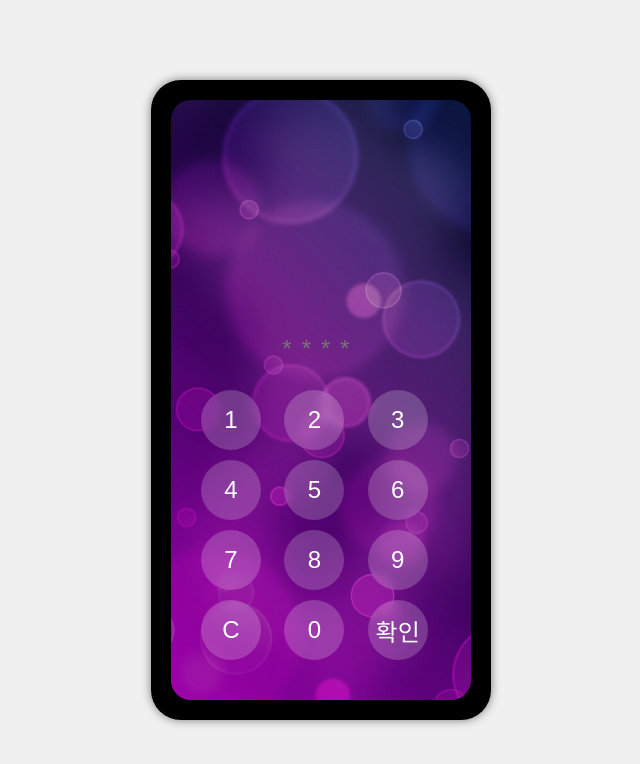
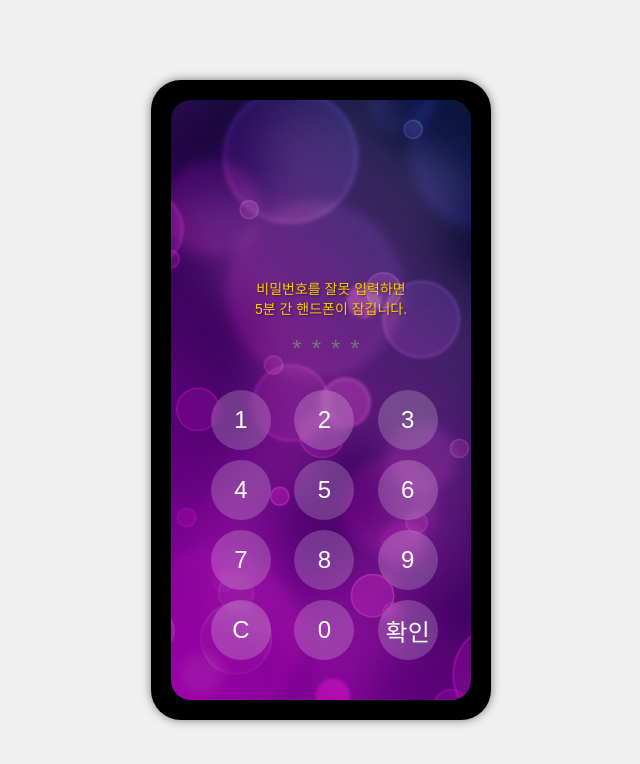
Before and after one commit to lucian1213/live, a plain HTML site: page index.html in a window 1280 px wide. Shown: the whole page, without its empty margins (319-959 px from the left). Drawn offline with Linux system fonts and the light colour scheme.

Commit message:
Update index.html

```diff
--- a/index.html
+++ b/index.html
@@ -60,12 +60,22 @@
             z-index: 1;
             padding: 0 20px;
         }
+        .warning {
+            font-size: 14px;
+            text-align: center;
+            color: #ffcc00;
+            text-shadow: 1px 1px 2px rgba(0,0,0,0.5);
+            z-index: 1;
+            padding: 0 20px;
+            margin-bottom: 10px;
+        }
         .input-area {
             display: flex;
             flex-direction: column;
             align-items: center;
             width: 100%;
             z-index: 1;
+            transform: translateX(10px);
         }
         .password-display {
             width: 200px;
@@ -108,6 +118,7 @@
         <div class="screen">
             <p id="message" class="message"></p>
             <div class="input-area">
+                <p id="warning" class="warning">비밀번호를 잘못 입력하면<br>5분 간 핸드폰이 잠깁니다.</p>
                 <input type="text" id="passwordDisplay" class="password-display" readonly maxlength="4" placeholder="****">
                 <div class="keypad">
                     <button class="key" onclick="addDigit(1)">1</button>
@@ -130,6 +141,7 @@
     <script>
         const passwordDisplay = document.getElementById('passwordDisplay');
         const messageElement = document.getElementById('message');
+        const warningElement = document.getElementById('warning');
 
         function setLockoutTime(time) {
             localStorage.setItem('lockoutTime', time);
@@ -152,11 +164,13 @@
         function disableInput(remainingTime) {
             document.querySelectorAll('.key').forEach(key => key.disabled = true);
             updateLockoutMessage(remainingTime);
+            warningElement.style.display = 'none';
 
             setTimeout(() => {
                 if (!checkLockout()) {
                     document.querySelectorAll('.key').forEach(key => key.disabled = false);
                     messageElement.textContent = '';
+                    warningElement.style.display = 'block';
                     setLockoutTime(0);
                 }
             }, remainingTime);
@@ -165,7 +179,7 @@
         function updateLockoutMessage(remainingTime) {
             const minutes = Math.floor(remainingTime / 60000);
             const seconds = Math.floor((remainingTime % 60000) / 1000);
-            messageElement.textContent = `입력이 제한되었습니다. ${minutes}분 ${seconds}초 후에 다시 시도해주세요.`;
+            messageElement.textContent = `입력이 제한되었습니다. <br>${minutes}분 ${seconds}초 후에<br>다시 시도해주세요.`;
         }
 
         function addDigit(digit) {
@@ -189,9 +203,11 @@
 
             if (input === correctPassword) {
                 messageElement.textContent = '정답입니다!';
+                warningElement.style.display = 'none';
                 setLockoutTime(0);
             } else {
-                messageElement.textContent = '오답입니다. 5분 후에 다시 시도해주세요.';
+                messageElement.textContent = '오답입니다.<br>5분 후에 다시 시도해주세요.';
+                warningElement.style.display = 'none';
                 const lockoutEndTime = Date.now() + 5 * 60 * 1000; // 5분
                 setLockoutTime(lockoutEndTime);
                 disableInput(5 * 60 * 1000);
@@ -200,7 +216,13 @@
         }
 
         // 페이지 로드 시 잠금 상태 확인
-        window.onload = checkLockout;
+        window.onload = function() {
+            if (checkLockout()) {
+                warningElement.style.display = 'none';
+            } else {
+                warningElement.style.display = 'block';
+            }
+        };
 
         // 1초마다 잠금 상태 업데이트
         setInterval(checkLockout, 1000);
```
